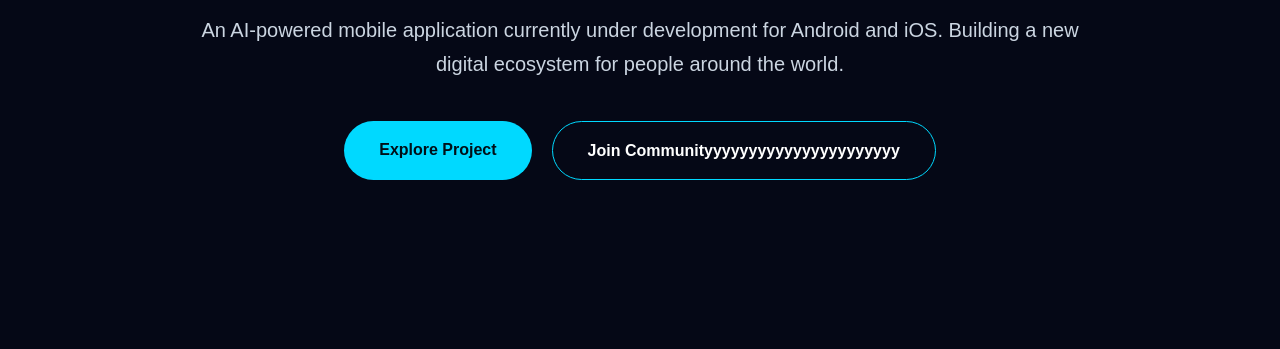
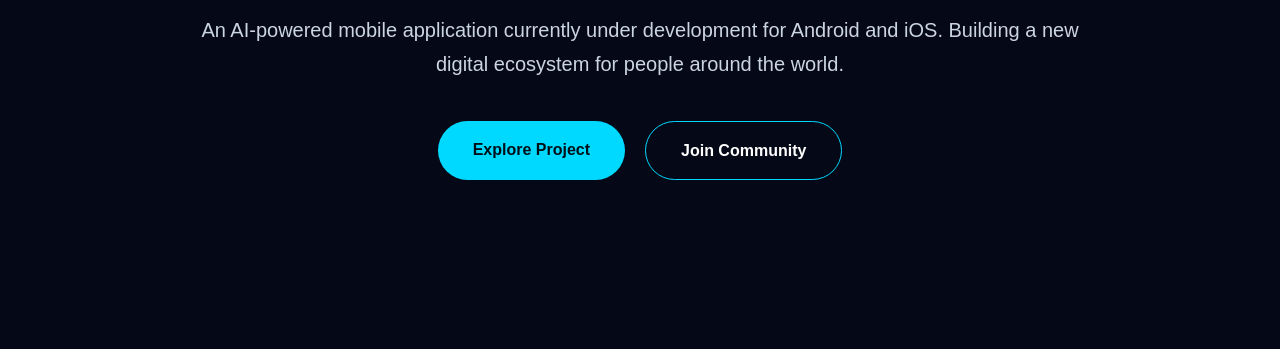
Before and after one commit to hosein-moghadam/HOC, a plain HTML site: page index.html in a window 1280 px wide. Shown: the part 448-797 px from the top of the page. Drawn offline with Linux system fonts and the light colour scheme.

Commit message:
Update index.html

```diff
--- a/index.html
+++ b/index.html
@@ -87,7 +87,7 @@ Explore Project
 
 <a class="btn secondary"
 href="#">
-Join Communityyyyyyyyyyyyyyyyyyyyyy
+Join Community
 </a>
 
 
```
